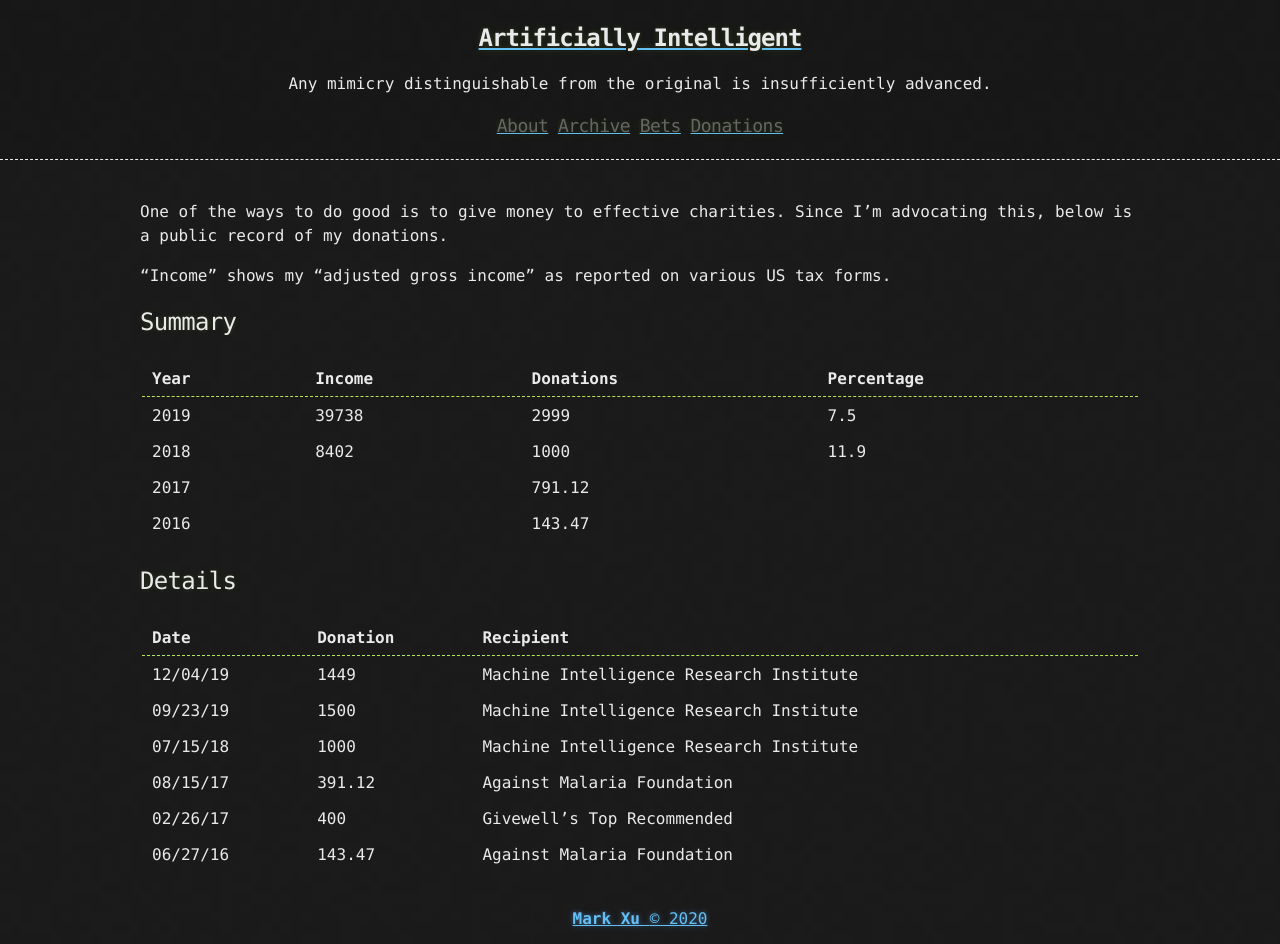
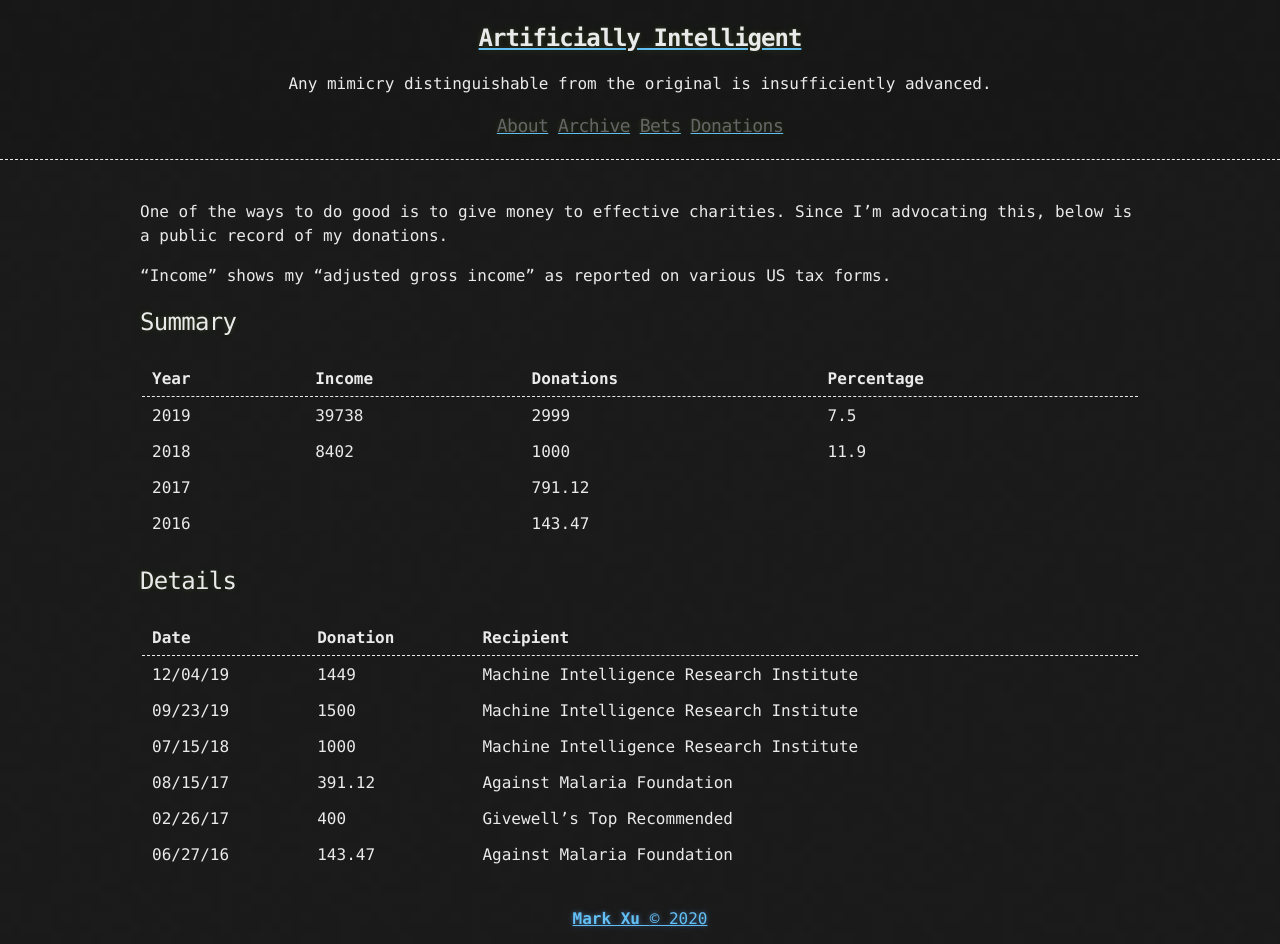
Before and after one commit to tocttou/hacker-blog, a Jekyll site: the page built from donations.md, in a window 1280 px wide. Built offline with Jekyll 4.4.1, drawn with Linux system fonts in a browser that asks for light colours.

Commit message:
purge green

```diff
--- a/_sass/base.scss
+++ b/_sass/base.scss
@@ -178,7 +178,7 @@ table {
 
 th {
   text-align: left;
-  border-bottom: 1px dashed #b5e853;
+  border-bottom: 1px dashed $gallery;
   padding: 5px 10px;
 }
 
@@ -189,7 +189,7 @@ td {
 hr {
   height: 0;
   border: 0;
-  border-bottom: 1px dashed #b5e853;
+  border-bottom: 1px dotted #gallery;
   color: #b5e853;
 }
 
```
Also changed, not shown: assets/bullet.png.
